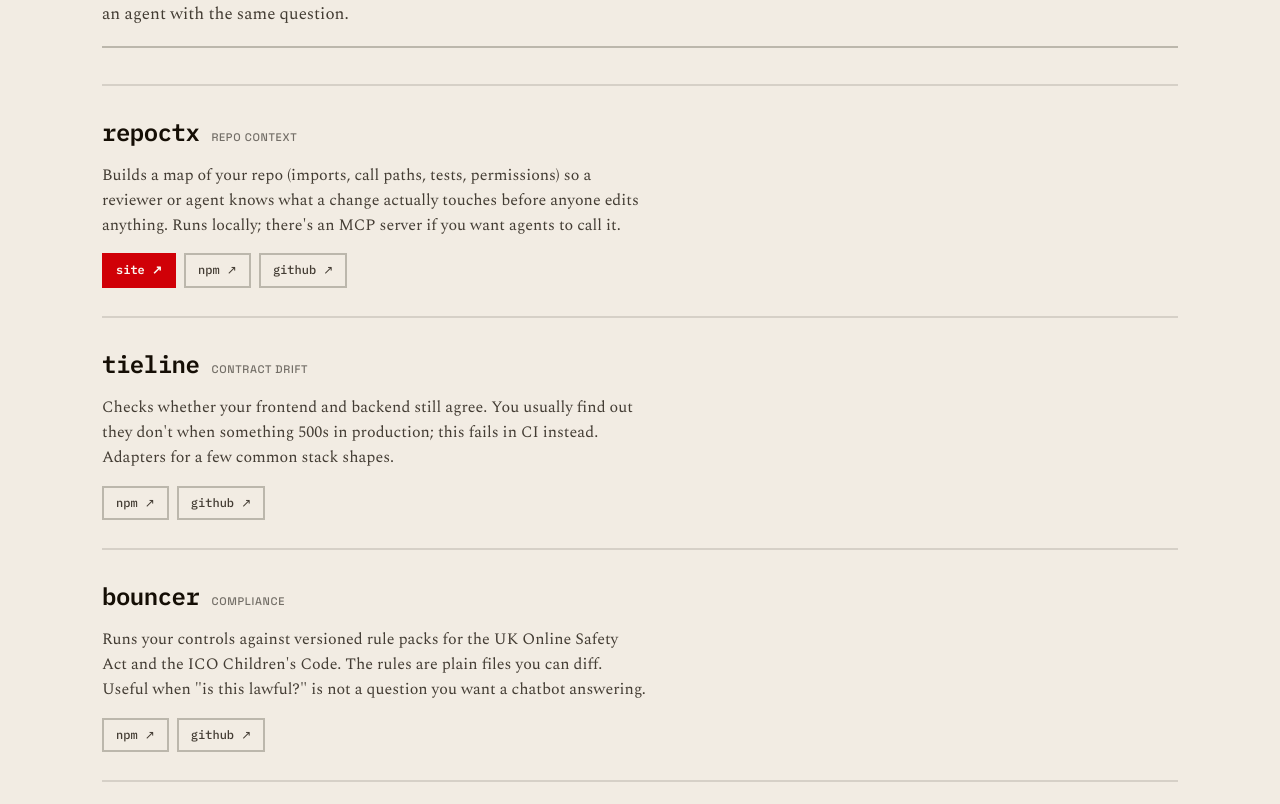
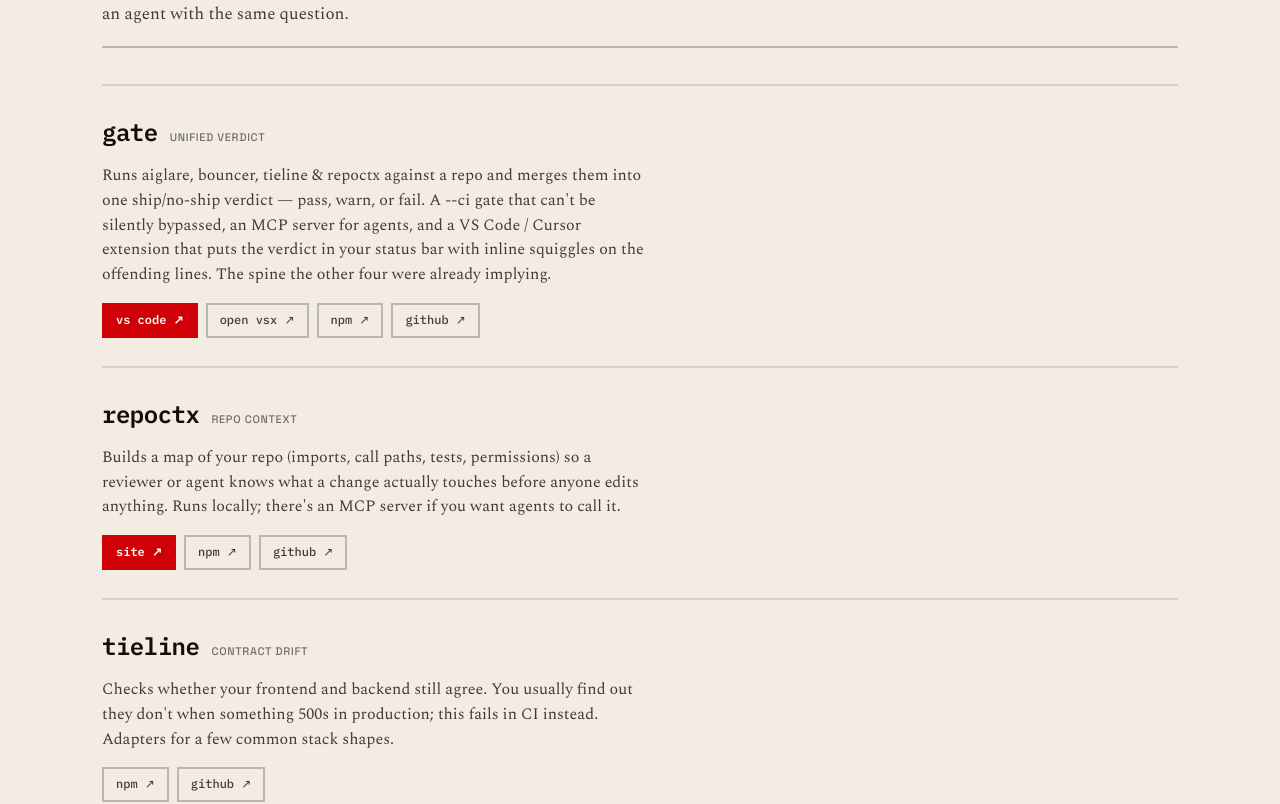
Before and after one commit to nugehs/segunolumbe, a React (Vite) app: page / in a window 1280 px wide. Shown: the part 2088-2892 px from the top of the page. Built offline with nearby package versions, Linux system fonts and the light colour scheme.

Commit message:
feat: feature gate (unified verdict) in tools list + footer

```diff
--- a/src/components/Base.tsx
+++ b/src/components/Base.tsx
@@ -51,6 +51,7 @@
             </div>
             <div className="fcol">
               <h5>Open source</h5>
+              <a href="https://www.npmjs.com/package/@nugehs/gate">gate</a>
               <a href="https://www.npmjs.com/package/@nugehs/repoctx">repoctx</a>
               <a href="https://www.npmjs.com/package/@nugehs/tieline">tieline</a>
               <a href="https://www.npmjs.com/package/@nugehs/bouncer">bouncer</a>
--- a/src/data/tools.ts
+++ b/src/data/tools.ts
@@ -1,6 +1,18 @@
 import type { Card } from './products';
 
 export const tools: Card[] = [
+  {
+    name: 'gate',
+    domain: 'unified verdict',
+    what:
+      'Runs aiglare, bouncer, tieline & repoctx against a repo and merges them into one ship/no-ship verdict — pass, warn, or fail. A --ci gate that can\'t be silently bypassed, an MCP server for agents, and a VS Code / Cursor extension that puts the verdict in your status bar with inline squiggles on the offending lines. The spine the other four were already implying.',
+    links: [
+      { label: 'vs code ↗', href: 'https://marketplace.visualstudio.com/items?itemName=nugehs.gate', site: true },
+      { label: 'open vsx ↗', href: 'https://open-vsx.org/extension/nugehs/gate' },
+      { label: 'npm ↗', href: 'https://www.npmjs.com/package/@nugehs/gate' },
+      { label: 'github ↗', href: 'https://github.com/nugehs/gate' },
+    ],
+  },
   {
     name: 'repoctx',
     domain: 'repo context',
```
